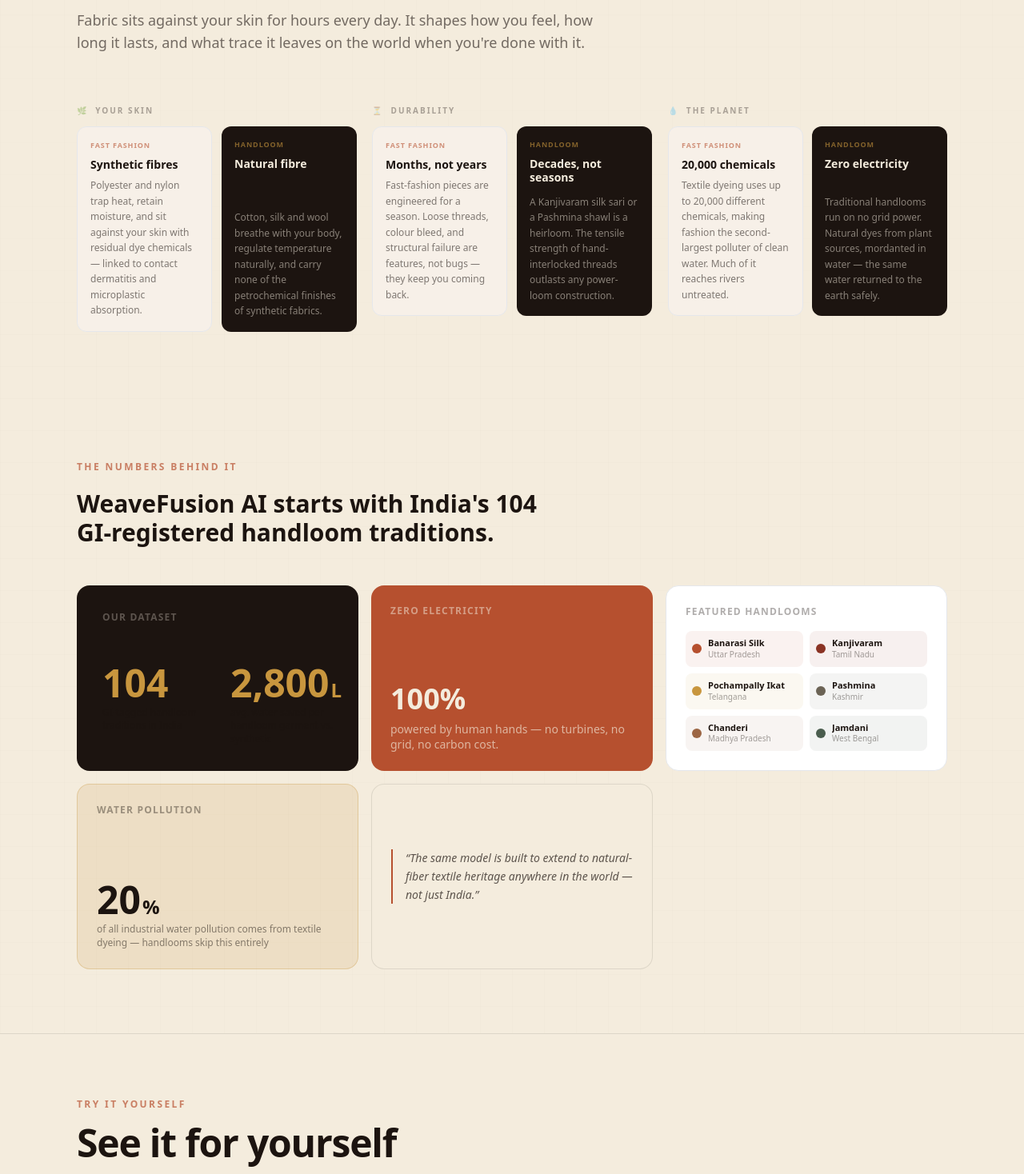
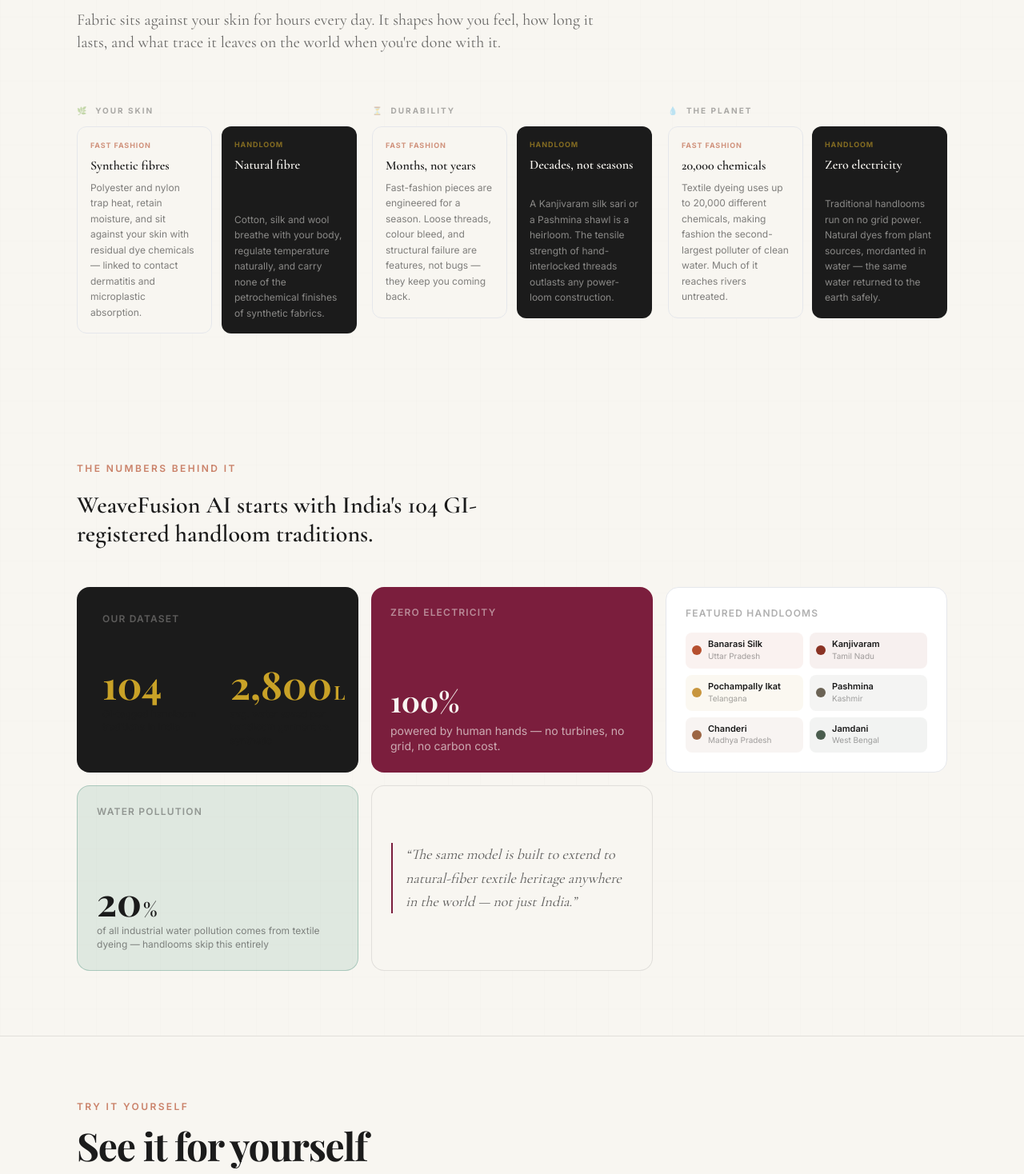
Before and after one commit to deepika-1924/weavefusion-ai, a Next.js app: page / in a window 1280 px wide. Shown: the part 1062-2530 px from the top of the page at 80% size. Built offline with nearby package versions, Linux system fonts and the light colour scheme.

Commit message:
Apply ivory/charcoal/gold palette + Playfair Display/Cormorant Garamond typography; add three/gsap/lenis deps

```diff
--- a/app/globals.css
+++ b/app/globals.css
@@ -3,6 +3,9 @@
 @tailwind utilities;
 
 body {
-  background-color: #f4ecdd;
-  color: #1c1410;
+  /* Ivory background — loom-cream in the new palette */
+  background-color: #F8F6F1;
+  /* Deep charcoal — loom-ink in the new palette */
+  color: #1B1B1B;
+  font-family: var(--font-inter), ui-sans-serif, system-ui, sans-serif;
 }
--- a/app/layout.tsx
+++ b/app/layout.tsx
@@ -1,5 +1,33 @@
 import type { Metadata } from "next";
+import { Inter, Playfair_Display, Cormorant_Garamond } from "next/font/google";
 import "./globals.css";
+
+// ── Body / UI font ────────────────────────────────────────────────────────────
+const inter = Inter({
+  subsets: ["latin"],
+  variable: "--font-inter",
+  display: "swap",
+});
+
+// ── Display / hero headings ───────────────────────────────────────────────────
+// Used for the largest headings: story lines, section titles.
+const playfair = Playfair_Display({
+  subsets: ["latin"],
+  variable: "--font-playfair",
+  display: "swap",
+  weight: ["400", "500", "600", "700", "800", "900"],
+  style: ["normal", "italic"],
+});
+
+// ── Secondary / sub-headings ──────────────────────────────────────────────────
+// Used for sub-section titles, card headings, pull-quotes.
+const cormorant = Cormorant_Garamond({
+  subsets: ["latin"],
+  variable: "--font-cormorant",
+  display: "swap",
+  weight: ["300", "400", "500", "600", "700"],
+  style: ["normal", "italic"],
+});
 
 export const metadata: Metadata = {
   title: "WeaveFusion AI",
@@ -14,7 +42,11 @@
 }) {
   return (
     <html lang="en">
-      <body>{children}</body>
+      <body
+        className={`${inter.variable} ${playfair.variable} ${cormorant.variable}`}
+      >
+        {children}
+      </body>
     </html>
   );
 }
--- a/app/page.tsx
+++ b/app/page.tsx
@@ -69,7 +69,7 @@
   }
 
   return (
-    <div className="bg-loom-cream">
+    <div className="bg-loom-cream font-sans">
 
       {/* ── Section 1: Cinematic hero ──────────────────────────────────── */}
       <AwarenessIntro />
@@ -111,14 +111,17 @@
             whileInView={{ opacity: 1, y: 0 }}
             viewport={{ once: true }}
             transition={{ duration: 0.5, delay: 0.05 }}
-            className="text-xs uppercase tracking-[0.2em] font-semibold text-loom-rust/70 mb-4"
+            className="font-sans text-xs uppercase tracking-[0.2em] font-semibold text-loom-rust/70 mb-4"
           >
             Try it yourself
           </motion.p>
-          <h2 className="text-4xl sm:text-5xl font-bold leading-tight tracking-tight text-loom-ink">
+          {/* Playfair Display — primary section heading */}
+          <h2 className="font-display font-bold leading-tight tracking-tight text-loom-ink
+                         text-4xl sm:text-5xl">
             See it for yourself
           </h2>
-          <p className="mt-4 text-base sm:text-lg leading-relaxed text-loom-ink/60 max-w-xl">
+          {/* Cormorant Garamond — lead-in paragraph */}
+          <p className="font-heading mt-4 text-lg sm:text-xl leading-relaxed text-loom-ink/60 max-w-xl">
             Pick a handloom, pick a silhouette, and see what choosing quality
             over quantity actually looks like.
           </p>
@@ -147,7 +150,8 @@
             {/* Top bar */}
             <header className="flex items-center justify-between">
               <div>
-                <h2 className="text-lg font-bold text-loom-ink">
+                {/* Cormorant Garamond — generator canvas title */}
+                <h2 className="font-heading text-xl font-semibold text-loom-ink">
                   {selectedHandloom && selectedStyle
                     ? `${selectedHandloom.name} × ${selectedStyle.name}`
                     : "Select a handloom and silhouette to begin"}
--- a/components/ProjectTheme.tsx
+++ b/components/ProjectTheme.tsx
@@ -39,16 +39,17 @@
   const { value: count, ref } = useCountUp(value, 1.8);
   return (
     <div className="flex flex-col gap-1">
+      {/* Playfair Display for the count number — carries typographic weight */}
       <span
         ref={ref}
-        className={`text-4xl sm:text-5xl font-bold tabular-nums ${
+        className={`font-display text-4xl sm:text-5xl font-bold tabular-nums ${
           accent ? "text-loom-gold" : "text-loom-ink"
         }`}
       >
         {Math.round(count).toLocaleString()}
-        <span className="text-xl sm:text-2xl font-semibold ml-0.5">{suffix}</span>
+        <span className="font-display text-xl sm:text-2xl font-semibold ml-0.5">{suffix}</span>
       </span>
-      <span className="text-xs text-loom-ink/50 leading-snug">{label}</span>
+      <span className="font-sans text-xs text-loom-ink/50 leading-snug">{label}</span>
     </div>
   );
 }
@@ -263,27 +264,30 @@
             whileInView={{ opacity: 1, y: 0 }}
             viewport={{ once: true, margin: "-60px" }}
             transition={{ duration: 0.5, ease: "easeOut" }}
-            className="text-xs uppercase tracking-[0.2em] font-semibold text-loom-rust/70 mb-5"
+            className="font-sans text-xs uppercase tracking-[0.2em] font-semibold text-loom-rust/70 mb-5"
           >
             Why it matters to you
           </motion.p>
 
+          {/* Playfair Display — primary section title */}
           <motion.h2
             initial={{ opacity: 0, y: 22 }}
             whileInView={{ opacity: 1, y: 0 }}
             viewport={{ once: true, margin: "-60px" }}
             transition={{ duration: 0.65, ease: "easeOut", delay: 0.08 }}
-            className="text-4xl sm:text-5xl lg:text-6xl font-bold leading-tight tracking-tight text-loom-ink mb-5"
+            className="font-display font-bold leading-tight tracking-tight text-loom-ink mb-5
+                       text-4xl sm:text-5xl lg:text-6xl"
           >
             What you wear<br className="hidden sm:block" /> touches everything.
           </motion.h2>
 
+          {/* Cormorant Garamond — sub-heading body intro */}
           <motion.p
             initial={{ opacity: 0, y: 18 }}
             whileInView={{ opacity: 1, y: 0 }}
             viewport={{ once: true, margin: "-60px" }}
             transition={{ duration: 0.6, ease: "easeOut", delay: 0.18 }}
-            className="text-base sm:text-lg leading-relaxed text-loom-ink/60 max-w-2xl mb-16"
+            className="font-heading text-lg sm:text-xl leading-relaxed text-loom-ink/65 max-w-2xl mb-16"
           >
             Fabric sits against your skin for hours every day. It shapes how
             you feel, how long it lasts, and what trace it leaves on the world
@@ -300,8 +304,8 @@
                 viewport={{ once: true, margin: "-40px" }}
                 transition={{ duration: 0.65, ease: "easeOut", delay: i * 0.1 }}
               >
-                {/* Topic label */}
-                <p className="text-[10px] uppercase tracking-[0.2em] font-bold text-loom-ink/35 mb-3">
+                {/* Topic label — small caps Inter */}
+                <p className="font-sans text-[10px] uppercase tracking-[0.2em] font-bold text-loom-ink/35 mb-3">
                   {icon}&nbsp;&nbsp;{topic}
                 </p>
 
@@ -311,14 +315,15 @@
                     intensity={6}
                     className="rounded-xl min-h-[160px]"
                   >
-                    <div className="h-full bg-[#f7f0e8] border border-loom-ink/8 rounded-xl p-4 flex flex-col gap-2">
-                      <span className="text-[9px] uppercase tracking-widest font-bold text-loom-rust/60">
+                    <div className="h-full bg-loom-cream border border-loom-ink/8 rounded-xl p-4 flex flex-col gap-2">
+                      <span className="font-sans text-[9px] uppercase tracking-widest font-bold text-loom-rust/60">
                         Fast fashion
                       </span>
-                      <p className="text-sm font-bold text-loom-ink leading-tight">
+                      {/* Cormorant Garamond for comparison card headlines */}
+                      <p className="font-heading text-base font-semibold text-loom-ink leading-tight">
                         {fast.headline}
                       </p>
-                      <p className="text-xs text-loom-ink/55 leading-relaxed mt-auto">
+                      <p className="font-sans text-xs text-loom-ink/55 leading-relaxed mt-auto">
                         {fast.detail}
                       </p>
                     </div>
@@ -330,13 +335,13 @@
                     className="rounded-xl min-h-[160px]"
                   >
                     <div className="h-full bg-loom-ink rounded-xl p-4 flex flex-col gap-2">
-                      <span className="text-[9px] uppercase tracking-widest font-bold text-loom-gold/60">
+                      <span className="font-sans text-[9px] uppercase tracking-widest font-bold text-loom-gold/60">
                         Handloom
                       </span>
-                      <p className="text-sm font-bold text-loom-cream leading-tight">
+                      <p className="font-heading text-base font-semibold text-loom-cream leading-tight">
                         {handloom.headline}
                       </p>
-                      <p className="text-xs text-loom-cream/50 leading-relaxed mt-auto">
+                      <p className="font-sans text-xs text-loom-cream/50 leading-relaxed mt-auto">
                         {handloom.detail}
                       </p>
                     </div>
@@ -369,17 +374,19 @@
             whileInView={{ opacity: 1, y: 0 }}
             viewport={{ once: true, margin: "-60px" }}
             transition={{ duration: 0.5, ease: "easeOut" }}
-            className="text-xs uppercase tracking-[0.2em] font-semibold text-loom-rust/70 mb-5"
+            className="font-sans text-xs uppercase tracking-[0.2em] font-semibold text-loom-rust/70 mb-5"
           >
             The numbers behind it
           </motion.p>
 
+          {/* Cormorant Garamond — secondary section heading */}
           <motion.h3
             initial={{ opacity: 0, y: 18 }}
             whileInView={{ opacity: 1, y: 0 }}
             viewport={{ once: true, margin: "-60px" }}
             transition={{ duration: 0.6, ease: "easeOut", delay: 0.08 }}
-            className="text-2xl sm:text-3xl font-bold text-loom-ink mb-12 max-w-xl leading-snug"
+            className="font-heading font-semibold text-loom-ink mb-12 max-w-xl leading-snug
+                       text-2xl sm:text-3xl"
           >
             WeaveFusion AI starts with India&apos;s
             104 GI-registered handloom traditions.
@@ -398,7 +405,7 @@
             >
               <TiltCard intensity={4} className="rounded-2xl h-full">
                 <div className="h-full bg-loom-ink rounded-2xl p-8 flex flex-col justify-between min-h-[200px]">
-                  <p className="text-xs uppercase tracking-widest text-loom-cream/30 font-semibold">
+                  <p className="font-sans text-xs uppercase tracking-widest text-loom-cream/30 font-semibold">
                     Our dataset
                   </p>
                   <div className="mt-6 grid grid-cols-2 gap-8">
@@ -418,13 +425,13 @@
               variants={tileVariants}
             >
               <TiltCard intensity={5} className="rounded-2xl h-full">
-                <div className="h-full bg-loom-rust rounded-2xl p-6 flex flex-col justify-between min-h-[200px]">
-                  <p className="text-xs uppercase tracking-widest text-loom-cream/50 font-semibold">
+                <div className="h-full bg-loom-maroon rounded-2xl p-6 flex flex-col justify-between min-h-[200px]">
+                  <p className="font-sans text-xs uppercase tracking-widest text-loom-cream/50 font-semibold">
                     Zero electricity
                   </p>
                   <div>
-                    <p className="text-4xl font-bold text-loom-cream mt-4 mb-2">100%</p>
-                    <p className="text-sm text-loom-cream/65 leading-snug">
+                    <p className="font-display text-4xl font-bold text-loom-cream mt-4 mb-2">100%</p>
+                    <p className="font-sans text-sm text-loom-cream/65 leading-snug">
                       powered by human hands — no turbines, no grid, no carbon cost.
                     </p>
                   </div>
@@ -443,7 +450,7 @@
             >
               <TiltCard intensity={4} className="rounded-2xl h-full">
                 <div className="h-full bg-white border border-[#e5e7eb] rounded-2xl p-6 flex flex-col gap-3 min-h-[220px]">
-                  <p className="text-xs uppercase tracking-widest text-loom-ink/35 font-semibold mb-1">
+                  <p className="font-sans text-xs uppercase tracking-widest text-loom-ink/35 font-semibold mb-1">
                     Featured handlooms
                   </p>
                   <div className="grid grid-cols-2 gap-2 flex-1">
@@ -479,8 +486,8 @@
               variants={tileVariants}
             >
               <TiltCard intensity={5} className="rounded-2xl h-full">
-                <div className="h-full bg-loom-gold/15 border border-loom-gold/30 rounded-2xl p-6 flex flex-col justify-between min-h-[180px]">
-                  <p className="text-xs uppercase tracking-widest text-loom-ink/40 font-semibold">
+                <div className="h-full bg-loom-emerald/10 border border-loom-emerald/25 rounded-2xl p-6 flex flex-col justify-between min-h-[180px]">
+                  <p className="font-sans text-xs uppercase tracking-widest text-loom-ink/40 font-semibold">
                     Water pollution
                   </p>
                   <div className="mt-4">
@@ -504,7 +511,8 @@
             >
               <TiltCard intensity={4} className="rounded-2xl h-full">
                 <div className="h-full bg-loom-cream border border-loom-ink/10 rounded-2xl p-6 flex flex-col justify-center min-h-[180px]">
-                  <p className="text-sm leading-relaxed text-loom-ink/70 italic border-l-2 border-loom-rust pl-4">
+                  {/* Cormorant Garamond — pull-quote */}
+                  <p className="font-heading text-lg leading-relaxed text-loom-ink/70 italic border-l-2 border-loom-maroon pl-4">
                     &ldquo;The same model is built to extend to natural-fiber
                     textile heritage anywhere in the world — not just India.&rdquo;
                   </p>
--- a/tailwind.config.js
+++ b/tailwind.config.js
@@ -6,13 +6,32 @@
   ],
   theme: {
     extend: {
+      // ── Color palette ────────────────────────────────────────────────────
       colors: {
         loom: {
-          ink: "#1c1410",
-          rust: "#b6502f",
-          gold: "#c8963e",
-          cream: "#f4ecdd",
+          // Dark neutral — deep charcoal (replaces old "ink")
+          ink:     "#1B1B1B",
+          // Light background — ivory (replaces old "cream")
+          cream:   "#F8F6F1",
+          // Accent warm — rust (unchanged)
+          rust:    "#b6502f",
+          // Accent metallic — royal gold (updated from #c8963e)
+          gold:    "#C9A227",
+          // New accent — maroon
+          maroon:  "#7B1E3D",
+          // New accent — emerald
+          emerald: "#0B6E4F",
         },
+      },
+      // ── Font families ────────────────────────────────────────────────────
+      // CSS variables injected by next/font/google in layout.tsx:
+      //   --font-playfair    → Playfair Display (display / hero headings)
+      //   --font-cormorant   → Cormorant Garamond (secondary headings)
+      //   --font-inter       → Inter (body — already the Next.js default)
+      fontFamily: {
+        display:   ["var(--font-playfair)", "Georgia", "serif"],
+        heading:   ["var(--font-cormorant)", "Georgia", "serif"],
+        sans:      ["var(--font-inter)", "ui-sans-serif", "system-ui", "sans-serif"],
       },
     },
   },
```
Also changed, not shown: components/AwarenessIntro.tsx (+14 -13 lines), package.json (+6 -1 lines), 1 other file (tests, documents, lock files or other folders).
